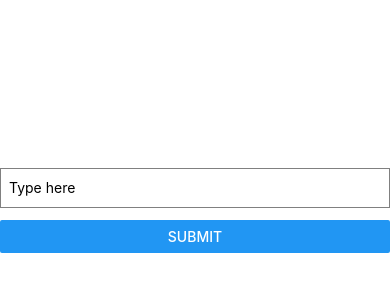
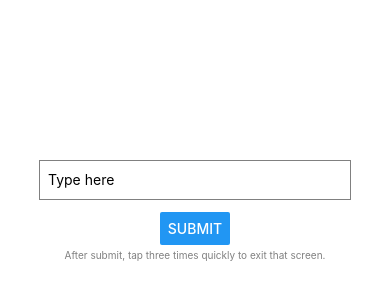
Before and after one commit to jarrensj/party-mobile-app, a React Native app: screen / in a window 390 px wide. Shown: the part 212-512 px from the top of the page. Built offline with nearby package versions, Linux system fonts and the light colour scheme.

Commit message:
add instructions on how to exit that view

```diff
--- a/App.tsx
+++ b/App.tsx
@@ -54,7 +54,7 @@ function App(): React.JSX.Element {
           <Text style={styles.fullScreenText}>{displayText}</Text>
         </TouchableOpacity>
       ) : (
-        <View>
+        <View style={styles.inputContainer}>
           <TextInput
             style={styles.input}
             placeholder="Type here"
@@ -62,6 +62,9 @@ function App(): React.JSX.Element {
             onChangeText={setText}
           />
           <Button title="Submit" onPress={handleSubmit} />
+          <Text style={styles.instructionText}>
+            After submit, tap three times quickly to exit that screen.
+          </Text>
         </View>
       )}
     </SafeAreaView>
@@ -74,12 +77,23 @@ const styles = StyleSheet.create({
     justifyContent: 'center',
     padding: 16,
   },
+  inputContainer: {
+    justifyContent: 'center',
+    alignItems: 'center',
+  },
   input: {
     height: 40,
     borderColor: 'gray',
     borderWidth: 1,
     marginBottom: 12,
     paddingHorizontal: 8,
+    width: '80%',
+  },
+  instructionText: {
+    marginTop: 4,
+    textAlign: 'center',
+    color: 'gray',
+    fontSize: 10,
   },
   fullScreen: {
     flex: 1,
```
